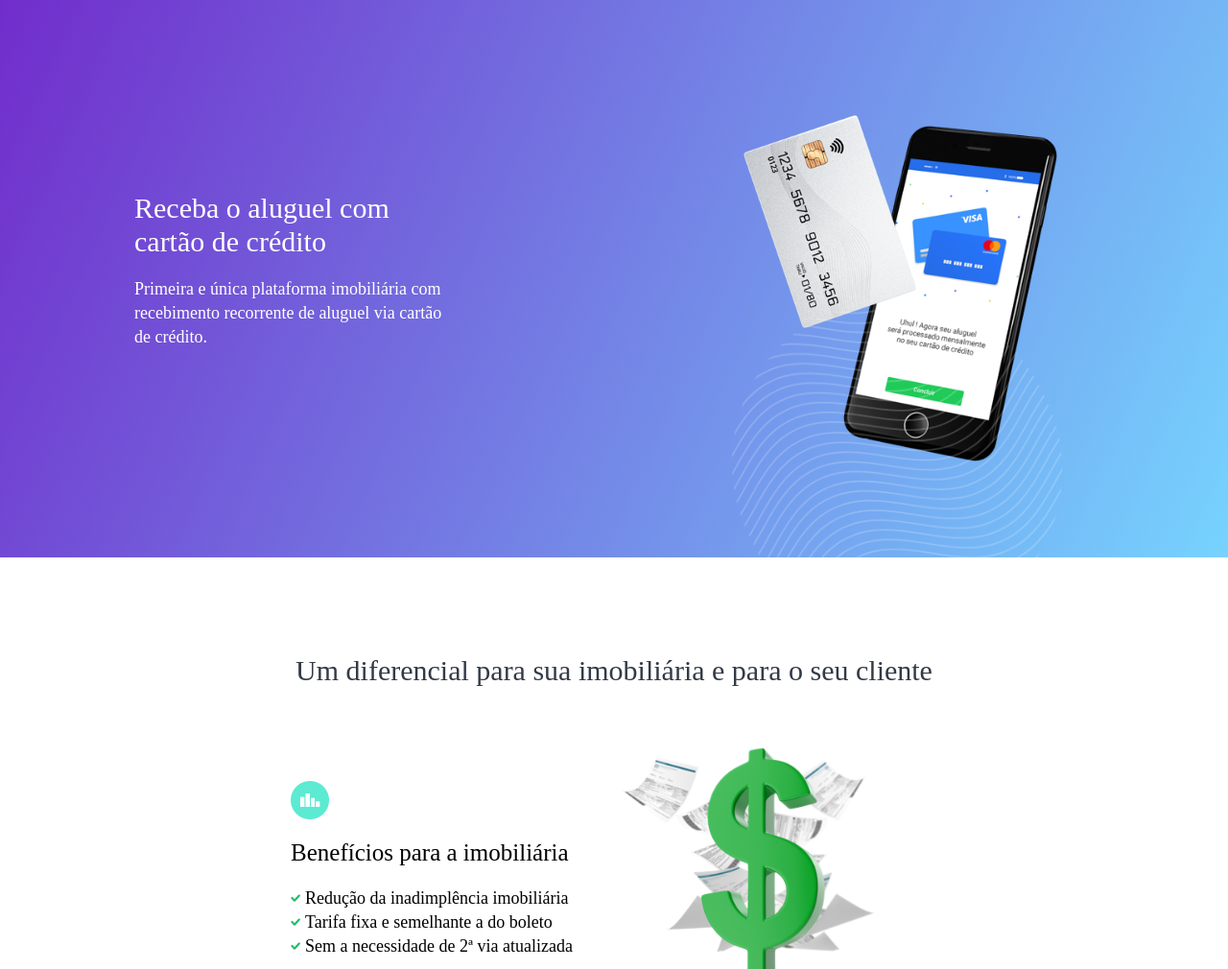
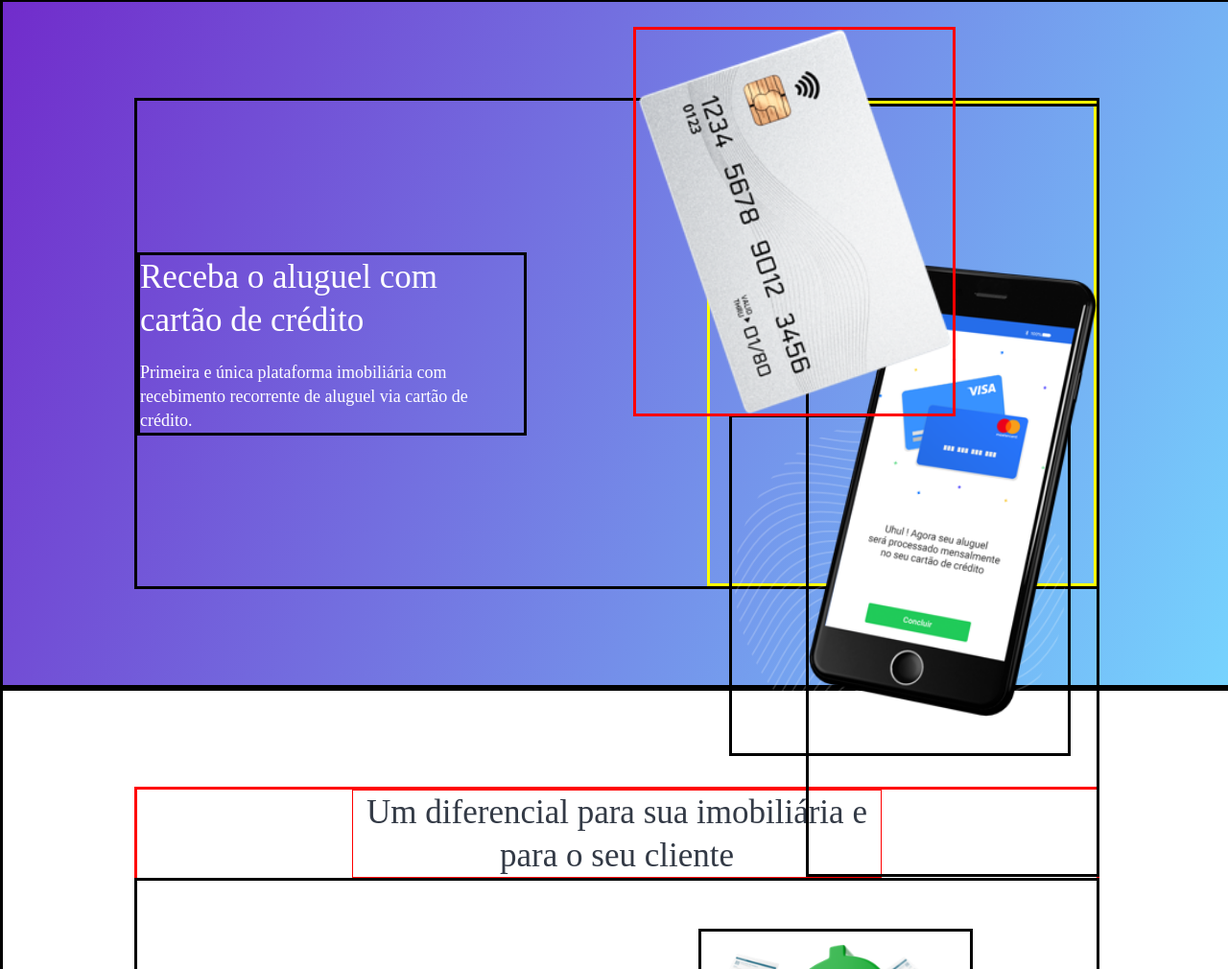
Before and after one commit to deppbrazil/lp-owli, a plain HTML site: page index.html in a window 1280 px wide. Shown: the part 79-1089 px from the top of the page at 96% size. Drawn offline with Linux system fonts and the light colour scheme; a script that the page names is missing; a web font is replaced by a local one.

Commit message:
upgrade UI

```diff
--- a/assets/css/layout.css
+++ b/assets/css/layout.css
@@ -17,6 +17,7 @@
 .navbar {
     width: 100%;
     height: auto;
+    border: 3px solid black;
 }
 
 .navbar__container {
@@ -24,6 +25,7 @@
     max-width: 1000px;
     height: auto;
     margin: auto;
+    border: 3px solid black;
 }
 
 .brand-superlogica {
@@ -33,14 +35,16 @@
     background-size: 100%;
     background-position: center;
     background-image: url("../brand/superlogica.svg");
+    border: 3px solid black;
 }
 
-/* === Sections ===*/
+/* === All sections ===*/
 .container {
     width: 100%;
     height: auto;
     padding-top: 100px;
     padding-bottom: 100px;
+    border: 3px solid black;
 }
 
 .container__wrapper {
@@ -48,43 +52,51 @@
     max-width: 1000px;
     height: auto;
     justify-content: space-between;
+    border: 3px solid black;
 }
 
 /* === Section 1 ===*/
 .container__text {
-    width: 330px;
+    width: 400px;
     height: auto;
     flex-direction: column;
     align-items: flex-start;
+    border: 3px solid black;
 }
 
 .container__images {
     width: 400px;
-    height: 400px;
+    height: 500px;
     position: relative;
+    border: 3px solid yellow;
 }
 
 .container__images__phone {
     width: 300px;
-    height: 350px;
-    margin-top: 50px;
+    height: 100vh;
+    min-height: 400px;
+    max-height: 900px;
     margin-left: 100px;
     position: absolute;
     background-position: center;
     background-size: contain;
     background-repeat: no-repeat;
     background-image: url("../elements/phone.png");
+    border: 3px solid black;
 }
 
 .container__images__credit-card {
-    width: 180px;
-    height: 300px;
-    margin-left: 35px;
+    width: 330px;
+    height: 50vh;
+    min-height: 250px;
+    margin-left: -80px;
+    margin-top: -80px;
     position: absolute;
     background-position: center;
     background-size: contain;
     background-repeat: no-repeat;
     background-image: url("../elements/credit-card.png");
+    border: 3px solid red;
 }
 
 .container__images__digital {
@@ -97,21 +109,33 @@
     background-size: contain;
     background-repeat: no-repeat;
     background-image: url("../elements/digital.png");
+    border: 3px solid black;
 }
 
 /* === Section 2 ===*/
+.container__wrapper__h1 {
+    width: 55%;
+    height: auto;
+    text-align: center;
+    border: 1px solid red;
+}
+
 .container__wrapper--column {
     flex-direction: column;
+    border: 3px solid red;
 }
 
 .container__wrapper__content {
+    width: 100%;
     justify-content: space-around;
+    border: 3px solid black;
 }
 
 .container__wrapper__content__text {
     flex-direction: column;
     justify-content: space-around;
     align-items: flex-start;
+    border: 3px solid black;
 }
 
 .container__wrapper__content__text__icon {
@@ -122,6 +146,7 @@
     background-position: center;
     background-size: contain;
     background-repeat: no-repeat;
+    border: 3px solid black;
 }
 
 .container__wrapper__content__text__icon--metrics {
@@ -151,6 +176,7 @@
     background-position: center;
     background-size: contain;
     background-repeat: no-repeat;
+    border: 3px solid black;
 }
 
 .container__wrapper__content__image__element--money {
@@ -168,16 +194,12 @@
 /* === Section 3 === */
 .container__wrapper__text {
     width: 350px;
+    border: 3px solid black;
 }
 
 .container__wrapper__form {
     width: 350px;
     height: auto;
-}
-
-.container__wrapper__card-phone {
-    width: 300px;
-    height: 300px;
 }
 
 /* === Section 4 === */
@@ -188,18 +210,21 @@
     background-size: contain;
     background-repeat: no-repeat;
     background-image: url("../elements/card-phone.png");
+    border: 3px solid black;
 }
 
 /* === Footer ===*/
 .footer {
     width: 100%;
     height: 100px;
+    border: 3px solid black;
 }
 
 .container__wrapper__network {
     width: auto;
     height: auto;
     justify-content: flex-start;
+    border: 3px solid black;
 }
 
 .container__wrapper__network__item {
@@ -209,6 +234,7 @@
     background-position: center;
     background-size: cover;
     background-repeat: no-repeat;
+    border: 3px solid black;
 }
 
 .container__wrapper__network__item--facebook {
@@ -222,43 +248,3 @@
 .container__wrapper__network__item--instagram {
     background-image: url("../elements/blogger.png      ");
 }
-
-/* === Text === */
-.margin-top {
-    margin-top: 20px;
-}
-
-.h1 {
-    font-size: 3em;
-    line-height: 35px;
-    font-family: adelle;
-    font-weight: 100;
-}
-
-.h1 b {
-    font-size: 32px;
-    line-height: 35px;
-    font-family: adelle;
-    font-weight: 600;
-}
-
-.h1--small {
-    font-size: 2.8em;
-    line-height: 33px;
-    font-family: adelle;
-    font-weight: 600;
-}
-
-.h2 {
-    font-size: 2.5em;
-    line-height: 30px;
-    font-family: adelle;
-    font-weight: 400;
-}
-
-.p {
-    font-size: 1.8em;
-    line-height: 25px;
-    font-family: proxima-nova;
-    font-weight: 400;
-}
--- a/assets/css/reset.css
+++ b/assets/css/reset.css
@@ -11,3 +11,19 @@ body {
     height: 100vh;
     overflow-x: hidden;
 }
+
+.z--index1 {
+    z-index: 1;
+}
+
+.z--index2 {
+    z-index: 2;
+}
+
+.z--index3 {
+    z-index: 3;
+}
+
+.z--index999 {
+    z-index: 999;
+}
--- /dev/null
+++ b/assets/css/text.css
@@ -0,0 +1,39 @@
+/* === Texts === */
+.margin-top {
+    margin-top: 20px;
+}
+
+.h1 {
+    font-size: 3.5em;
+    line-height: 45px;
+    font-family: adelle;
+    font-weight: 100;
+}
+
+.h1 b {
+    font-size: 32px;
+    line-height: 35px;
+    font-family: adelle;
+    font-weight: 600;
+}
+
+.h1--small {
+    font-size: 2.8em;
+    line-height: 33px;
+    font-family: adelle;
+    font-weight: 600;
+}
+
+.h2 {
+    font-size: 2.5em;
+    line-height: 30px;
+    font-family: adelle;
+    font-weight: 400;
+}
+
+.p {
+    font-size: 1.8em;
+    line-height: 25px;
+    font-family: proxima-nova;
+    font-weight: 400;
+}
--- a/index.html
+++ b/index.html
@@ -8,29 +8,25 @@
     <meta name="viewport" content="width=device-width, initial-scale=1, shrink-to-fit=no">
     <!-- Meta (Facebook, Linkedin, Twitter) -->
     <title>Receba o aluguel com cartão de crédito</title>
-    <meta name=”description” content=”Primeira e única plataforma imobiliária com recebimento recorrente de aluguel via
-        cartão de crédito.” />
+    <meta name=”description” content=”Primeira e única plataforma imobiliária com recebimento recorrente de aluguel via cartão de crédito.” />
     <meta name=”twitter:card” value=”summary”>
     <meta name=”twitter:site” content=”@superlogica“>
     <meta name=”twitter:title” content=”Receba o aluguel com cartão de crédito“>
-    <meta name=”twitter:description” content=”Primeira e única plataforma imobiliária com recebimento recorrente de
-        aluguel via cartão de crédito.“>
+    <meta name=”twitter:description” content=”Primeira e única plataforma imobiliária com recebimento recorrente de aluguel via cartão de crédito.“>
     <meta name=”twitter:creator” content=”“>
-    <meta name=”twitter:image”
-        content=”https://cdn2.hubspot.net/hubfs/3453052/%5BGLOBAL%20ASSETS%5D/image/image-background.jpg“> <!-- Open
-        Graph -->
+    <meta name=”twitter:image” content=”https://cdn2.hubspot.net/hubfs/3453052/%5BGLOBAL%20ASSETS%5D/image/image-background.jpg“>
+    <!-- OpenGraph -->
     <meta property=”og:title” content="Receba o aluguel com cartão de crédito" />
     <meta property=”og:type” content=”article” />
     <meta property=”og:url” content=”https://recorrencia.superlogica.com/educacional-landing-page” />
-    <meta property=”og:image”
-        content=”https://cdn2.hubspot.net/hubfs/3453052/%5BGLOBAL%20ASSETS%5D/image/image-background.jpg” />
-    <meta property=”og:Primeira e única plataforma imobiliária com recebimento recorrente de aluguel via cartão de
-        crédito.” />
+    <meta property=”og:image” content=”https://cdn2.hubspot.net/hubfs/3453052/%5BGLOBAL%20ASSETS%5D/image/image-background.jpg” />
+    <meta property=”og:Primeira e única plataforma imobiliária com recebimento recorrente de aluguel via cartão de crédito.” />
     <meta property=”og:site_name” content=”http://owli.com.br/” />
     <meta property=”fb:admins” content=”” />
     <!-- css -->
     <link rel="stylesheet" type="text/css" href="assets/css/reset.css" />
     <link rel="stylesheet" type="text/css" href="assets/css/color.css" />
+    <link rel="stylesheet" type="text/css" href="assets/css/text.css" />
     <link rel="stylesheet" type="text/css" href="assets/css/layout.css" />
     <!-- typekit - proxima-nova -->
     <link rel="stylesheet" type="text/css" href="https://use.typekit.net/thw4ntx.css" />
@@ -52,15 +48,18 @@
                     aluguel via cartão de crédito.</p>
             </div>
             <div class="container__images">
-                <div class="container__images__phone"></div>
-                <div class="container__images__credit-card"></div>
-                <div class="container__images__digital"></div>
+                <div class="container__images__phone z--index2"></div>
+                <div class="container__images__credit-card z--index3"></div>
+                <div class="container__images__digital z--index1"></div>
             </div>
         </div>
     </section>
     <section class="container">
         <div class="container__wrapper container__wrapper--column">
-            <h1 class="h1 tx__dark">Um diferencial para sua imobiliária e para o seu cliente</h1>
+
+            <div class="container__wrapper__h1">
+                <h1 class="h1 tx__dark">Um diferencial para sua imobiliária e para o seu cliente</h1>
+            </div>
 
             <div class="container__wrapper__content">
                 <div class="container__wrapper__content__text">
@@ -164,6 +163,11 @@
                 </a>
             </div>
     </footer>
+
+    <!-- Javascript -->
+    <script src="//cdnjs.cloudflare.com/ajax/libs/ScrollMagic/2.0.7/ScrollMagic.min.js"></script>
+<script src="//cdnjs.cloudflare.com/ajax/libs/ScrollMagic/2.0.7/plugins/debug.addIndicators.min.js"></script>
+
 </body>
 
 </html>
```
Also changed, not shown: 2 other files.
